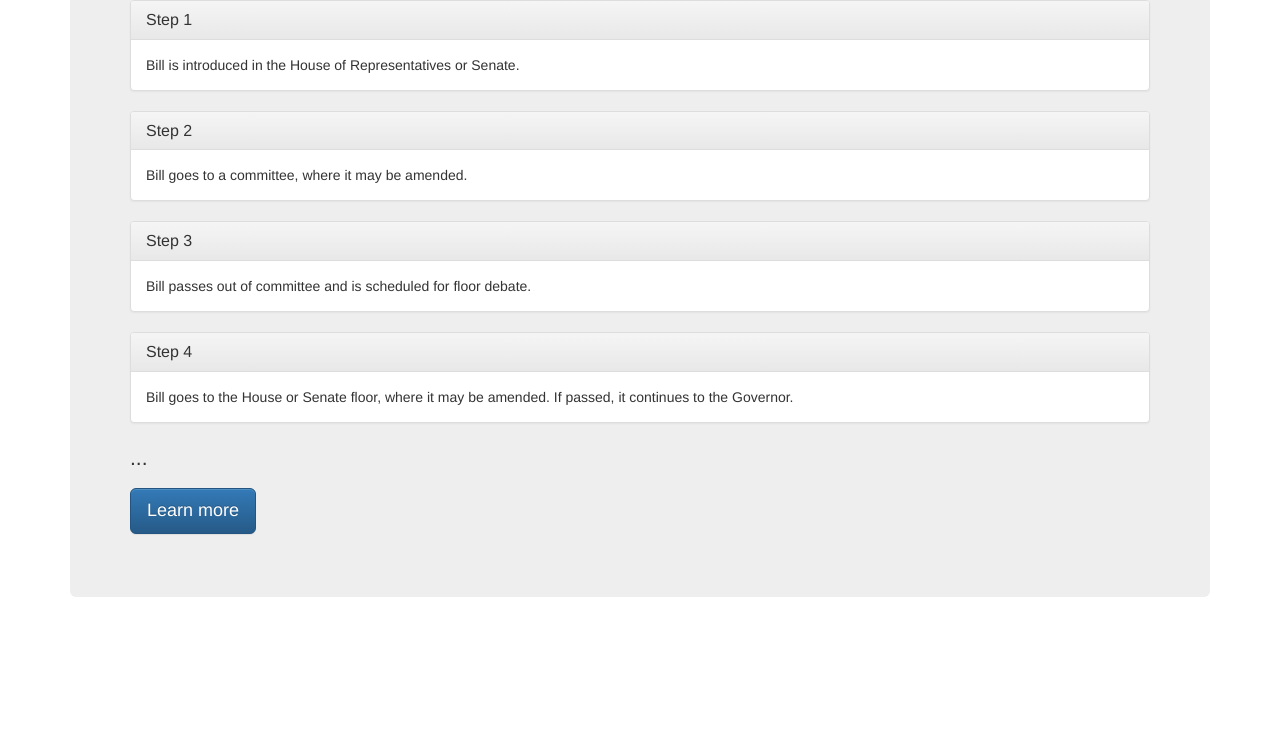
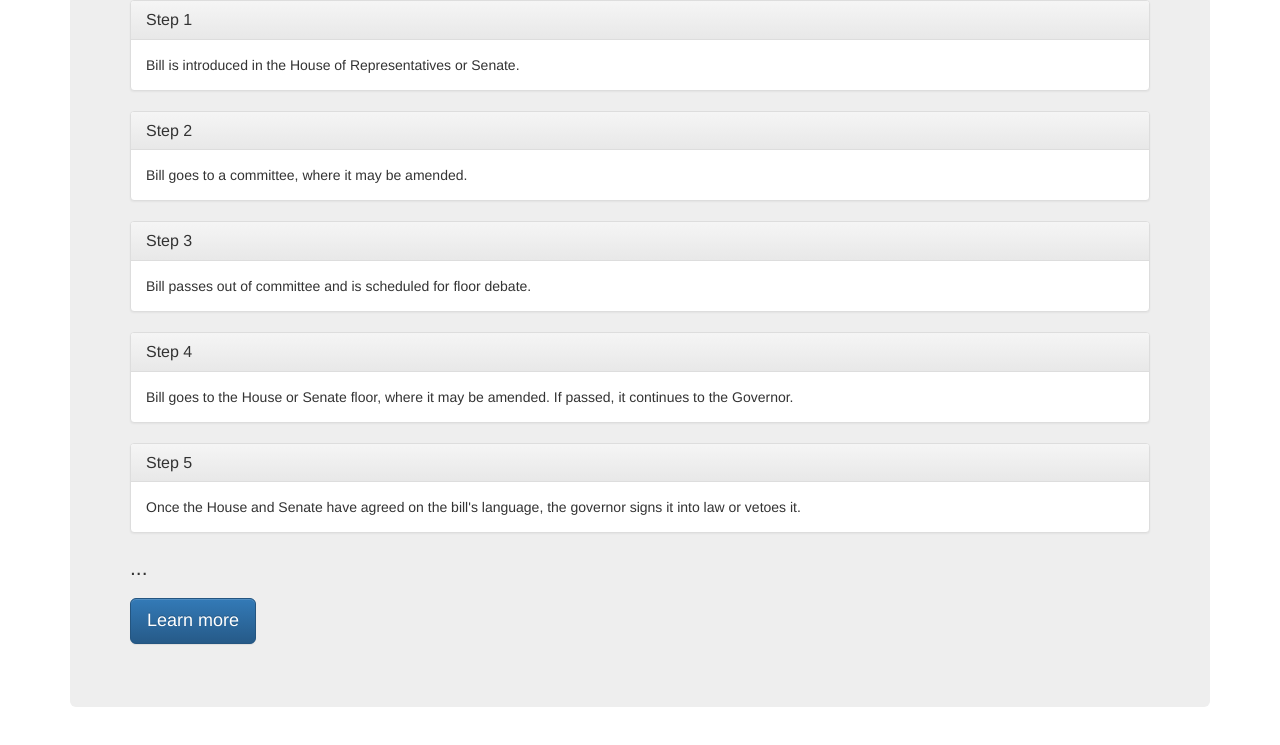
Before and after one commit to Dcathey92/Bootstrap-Homework, a plain HTML site: page index.html in a window 1280 px wide. Shown: the part 197-942 px from the top of the page. Before the commit the page ends 844 px from the top, so only its background shows below. Drawn offline with Linux system fonts and the light colour scheme.

Commit message:
added Step 5

```diff
--- a/index.html
+++ b/index.html
@@ -59,6 +59,14 @@ Bill passes out of committee and is scheduled for floor debate.
 Bill goes to the House or Senate floor, where it may be amended. If passed, it continues to the Governor.
 </div>
 </div>
+<div class="panel panel-default">
+<div class="panel-heading">
+  <h3 class="panel-title">Step 5</h3>
+</div>
+<div class="panel-body">
+Once the House and Senate have agreed on the bill's language, the governor signs it into law or vetoes it.
+</div>
+</div>
   <p>...</p>
   <p><a class="btn btn-primary btn-lg" href="#" role="button">Learn more</a></p>
 </div>
```
